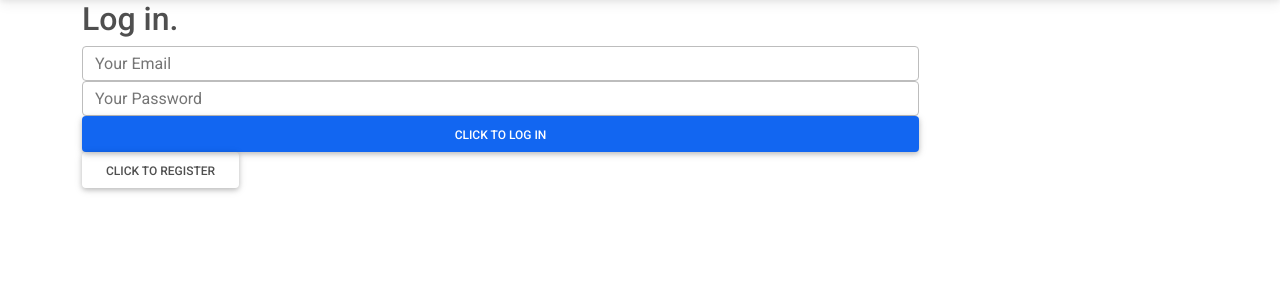
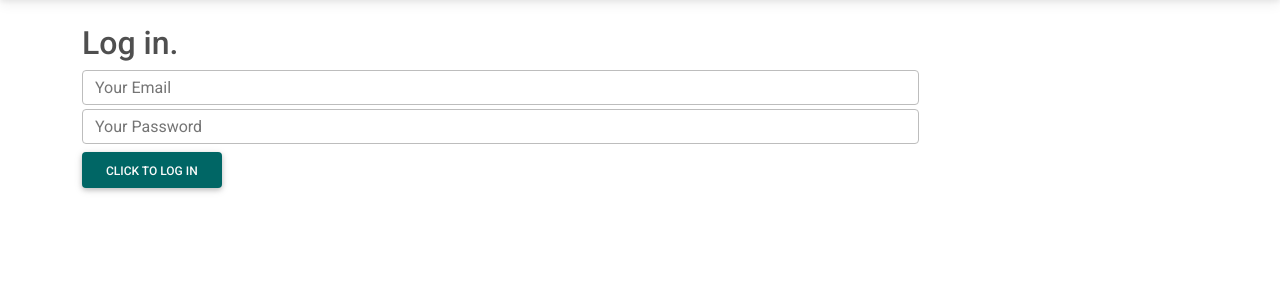
Before and after one commit to nat-oku/FE21-CR11-Natalia, a PHP site: page /login.php in a window 1280 px wide. Shown: the part 109-409 px from the top of the page. Run offline with PHP 8.4, Linux system fonts and the light colour scheme; some libraries are stand-ins or nearby versions.

Commit message:
adding styles to login.php

```diff
--- a/loginUser/login.php
+++ b/loginUser/login.php
@@ -86,7 +86,7 @@
     <!-- navbar -->
     <?php require_once 'partials/navbar.php' ?>
   </header>
-  <div class="container">
+  <div class="container mt-4 mb-4">
     <h2>Log in.</h2>
     <form class="w-75"  method="post" action="<?php echo htmlspecialchars($_SERVER['PHP_SELF']); ?>" autocomplete="off">
       <?php
@@ -94,12 +94,11 @@
           echo $errMSG;
         }
       ?>
-      <input type="email" autocomplete="off" name= "email" class="form-control" placeholder="Your Email" value="<?php echo $email; ?>" maxlength ="40" />
+      <input type="email" autocomplete="off" name= "email" class="form-control mt-1 mb-1" placeholder="Your Email" value="<?php echo $email; ?>" maxlength ="40" />
       <span class="text-danger"><?php echo $emailError; ?></span>
-      <input type="password" name="pass" class="form-control"  placeholder="Your Password" maxlength="15"/>
+      <input type="password" name="pass" class="form-control mt-1 mb-1"  placeholder="Your Password" maxlength="15"/>
       <span class="text-danger"><?php echo $passError; ?></span>
-      <button class="btn btn-block btn-primary" type="submit" name ="btn-login">Click to log In</button>
-      <a class="btn" href="register.php">Click to register</a>
+      <button class="btn bg-green text-light mt-1 mb-1" type="submit" name ="btn-login">Click to log In</button>
 
     </form>
   </div>
```
